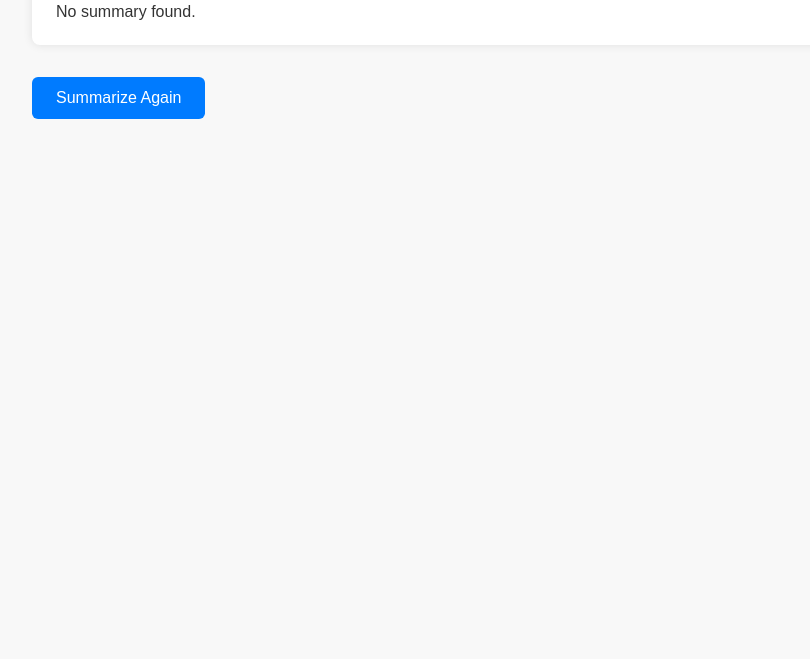
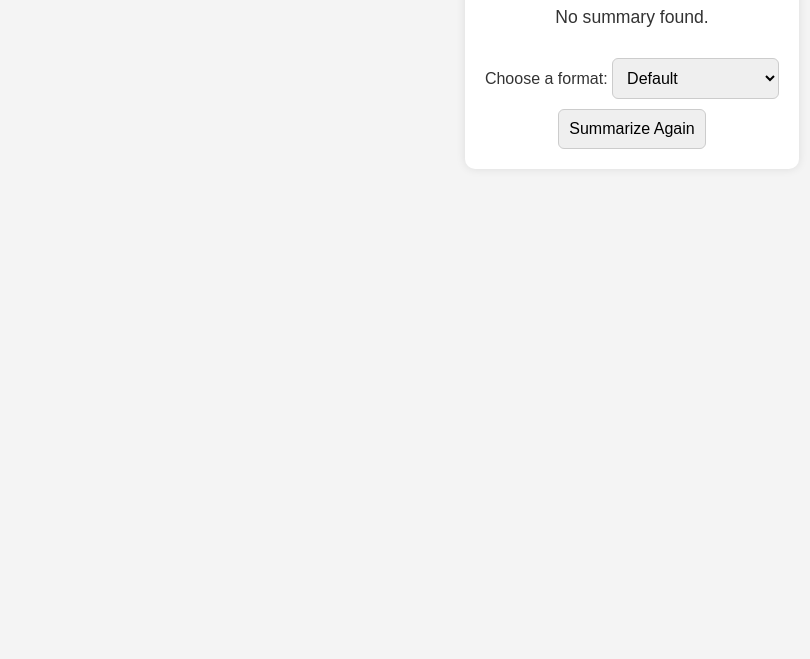
Before and after one commit to coshuajruz/summarize-anything, a plain HTML site: page index.html in a window 1280 px wide. Shown: the part 141-800 px from the top of the page, without its empty margins (8-818 px from the left). Drawn offline with Linux system fonts and the light colour scheme.

Commit message:
Update index.html

```diff
--- a/index.html
+++ b/index.html
@@ -1,53 +1,85 @@
-
 <!DOCTYPE html>
-<html>
+<html lang="en">
 <head>
-  <title>Summarize Anything</title>
+  <meta charset="UTF-8" />
+  <meta name="viewport" content="width=device-width, initial-scale=1.0"/>
+  <title>Your Summary</title>
   <style>
     body {
       font-family: Arial, sans-serif;
-      padding: 2rem;
-      background: #f8f8f8;
+      padding: 40px;
+      background-color: #f4f4f4;
       color: #333;
+      text-align: center;
     }
-    .summary-box {
+    .box {
       background: white;
-      padding: 1.5rem;
-      border-radius: 8px;
+      padding: 20px;
+      border-radius: 10px;
       box-shadow: 0 0 10px rgba(0,0,0,0.1);
-      margin-bottom: 2rem;
+      display: inline-block;
+      max-width: 700px;
     }
-    button {
-      background: #007bff;
-      color: white;
-      border: none;
-      padding: 0.75rem 1.5rem;
-      font-size: 1rem;
+    .summary {
+      font-size: 1.1em;
+      margin-bottom: 20px;
+      word-wrap: break-word;
+    }
+    select, button {
+      padding: 10px;
+      margin-top: 10px;
       border-radius: 6px;
-      cursor: pointer;
-    }
-    button:hover {
-      background: #0056b3;
+      border: 1px solid #ccc;
+      font-size: 1em;
     }
   </style>
 </head>
 <body>
-  <h1>Here's your summary:</h1>
-  <div class="summary-box" id="summaryBox">Loading...</div>
+  <div class="box">
+    <h1>Your Summary</h1>
+    <div class="summary" id="summary">Loading...</div>
 
-  <button onclick="window.location.href='https://tally.so/r/your-form-id'">Summarize Again</button>
+    <label for="format">Choose a format:</label>
+    <select id="format">
+      <option value="default">Default</option>
+      <option value="bullets">Bullet Points</option>
+      <option value="simple">Explain Like I'm 5</option>
+    </select>
+
+    <div>
+      <button onclick="window.location.href='https://tally.so/r/wQ9rIk'">Summarize Again</button>
+    </div>
+  </div>
 
   <script>
-    // Extract summary from URL
-    const urlParams = new URLSearchParams(window.location.search);
-    const summary = urlParams.get('summary');
+    const params = new URLSearchParams(window.location.search);
+    const rawSummary = params.get("summary");
 
-    // Decode and display it
-    const summaryBox = document.getElementById('summaryBox');
-    if (summary) {
-      summaryBox.textContent = decodeURIComponent(summary);
+    const summaryBox = document.getElementById("summary");
+    const formatDropdown = document.getElementById("format");
+
+    if (!rawSummary) {
+      summaryBox.textContent = "No summary found.";
     } else {
-      summaryBox.textContent = "No summary found.";
+      const decoded = decodeURIComponent(rawSummary);
+      summaryBox.textContent = decoded;
+
+      formatDropdown.addEventListener("change", () => {
+        let output = decoded;
+
+        switch (formatDropdown.value) {
+          case "bullets":
+            output = "• " + decoded.replace(/\. /g, ".\n• ");
+            break;
+          case "simple":
+            output = "Imagine you're 5. Here's the summary:\n\n" + decoded;
+            break;
+          default:
+            output = decoded;
+        }
+
+        summaryBox.textContent = output;
+      });
     }
   </script>
 </body>
```
